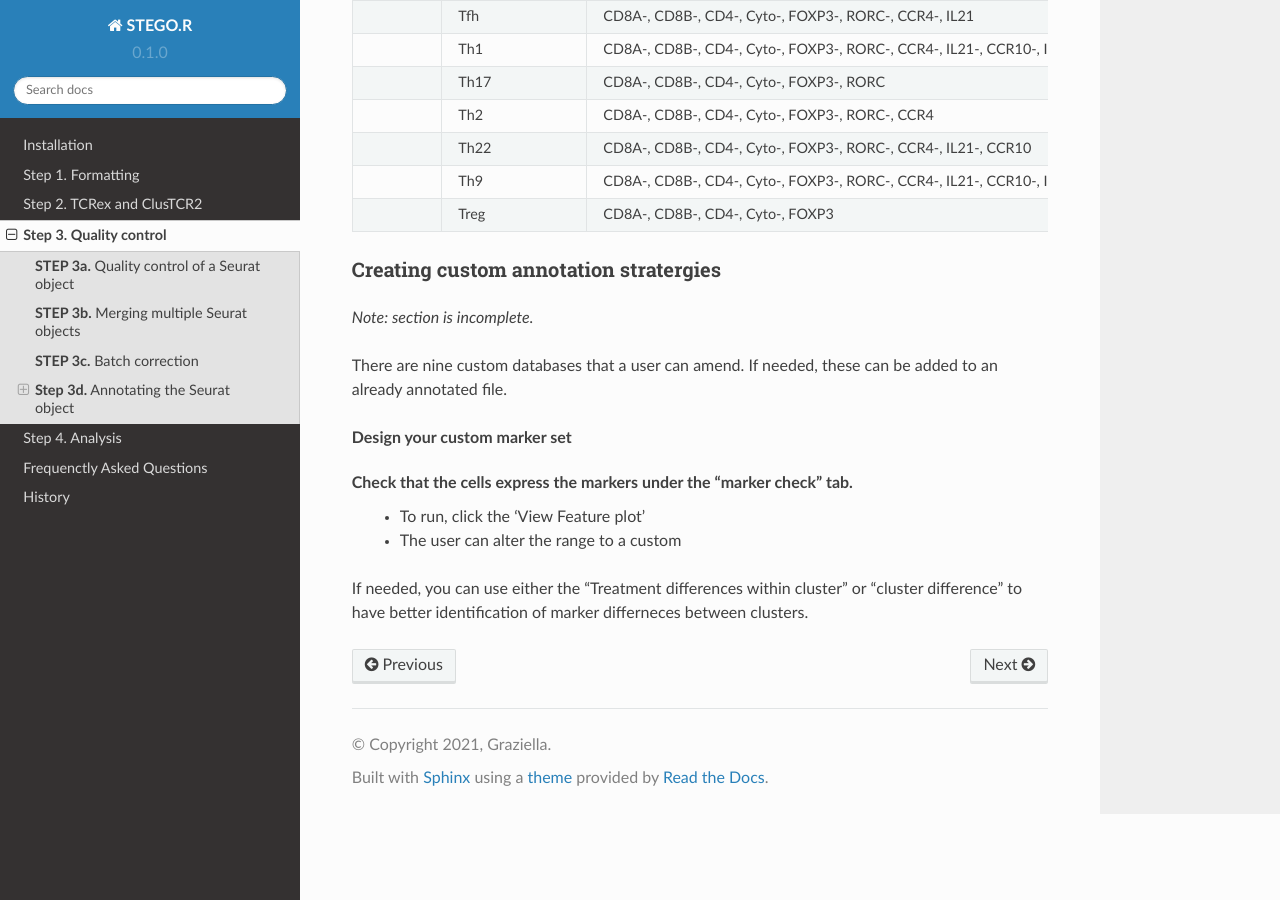
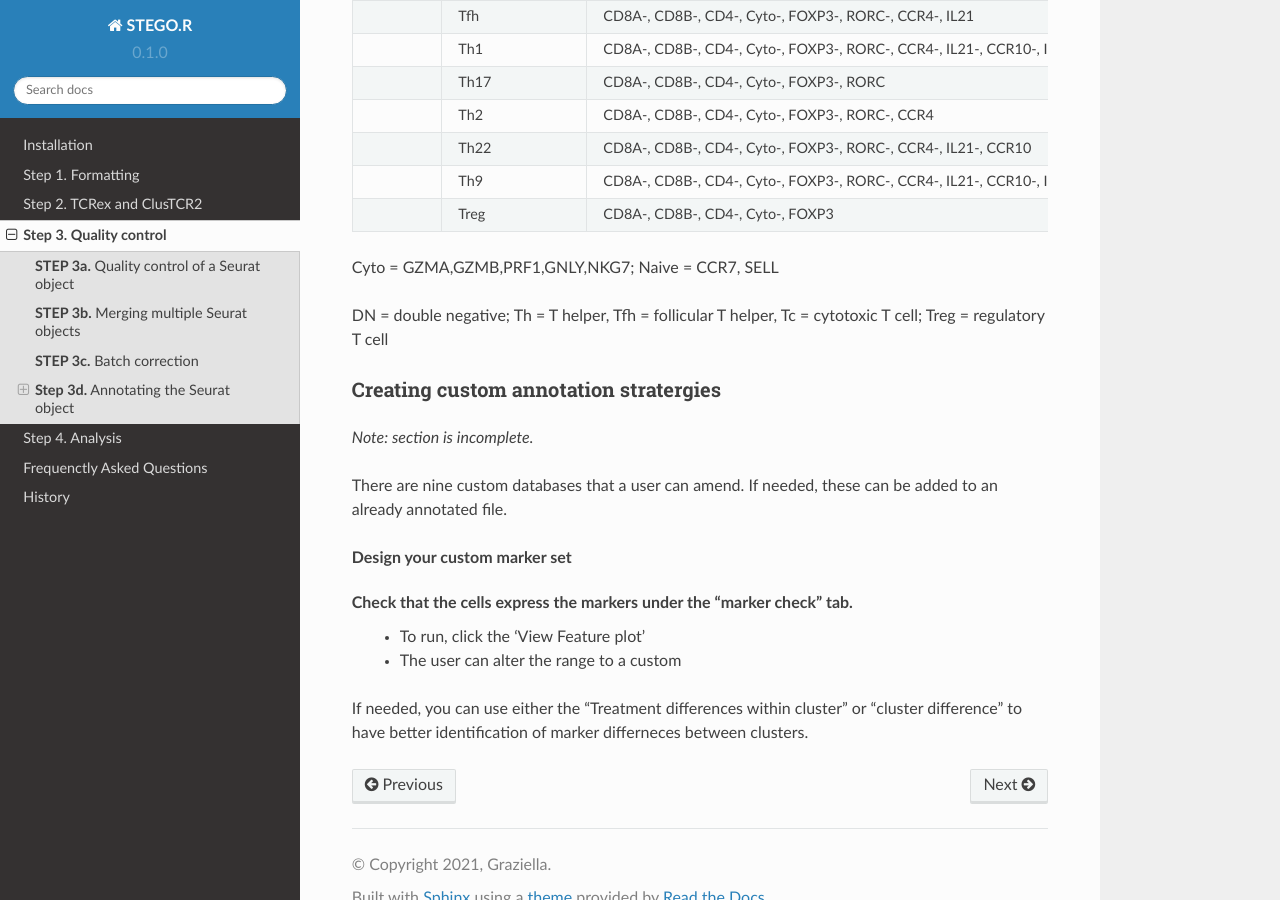
Before and after one commit to KerryAM-R/STEGOR, a Sphinx documentation site: the page built from docs/source/3.STEP3SeuratQC.rst, in a window 1280 px wide and 900 px high, scrolled down 6468 px. Built offline with Sphinx 7.4.7 and the Read the Docs theme 2.0.0, drawn with Linux system fonts in a browser that asks for light colours.

Commit message:
Update 3.STEP3SeuratQC.rst

```diff
--- a/docs/source/3.STEP3SeuratQC.rst
+++ b/docs/source/3.STEP3SeuratQC.rst
@@ -176,6 +176,9 @@ Functional T cell annotations
     :widths: 20, 30, 50
     :class: longtable
 
+Cyto = GZMA,GZMB,PRF1,GNLY,NKG7; Naive = CCR7, SELL
+
+DN = double negative; Th = T helper, Tfh = follicular T helper, Tc = cytotoxic T cell; Treg = regulatory T cell
 
 Creating custom annotation stratergies
 ^^^^^^^^^^^^^^^^^^^^^^^^^^^^^^^^^^^^^^
```
